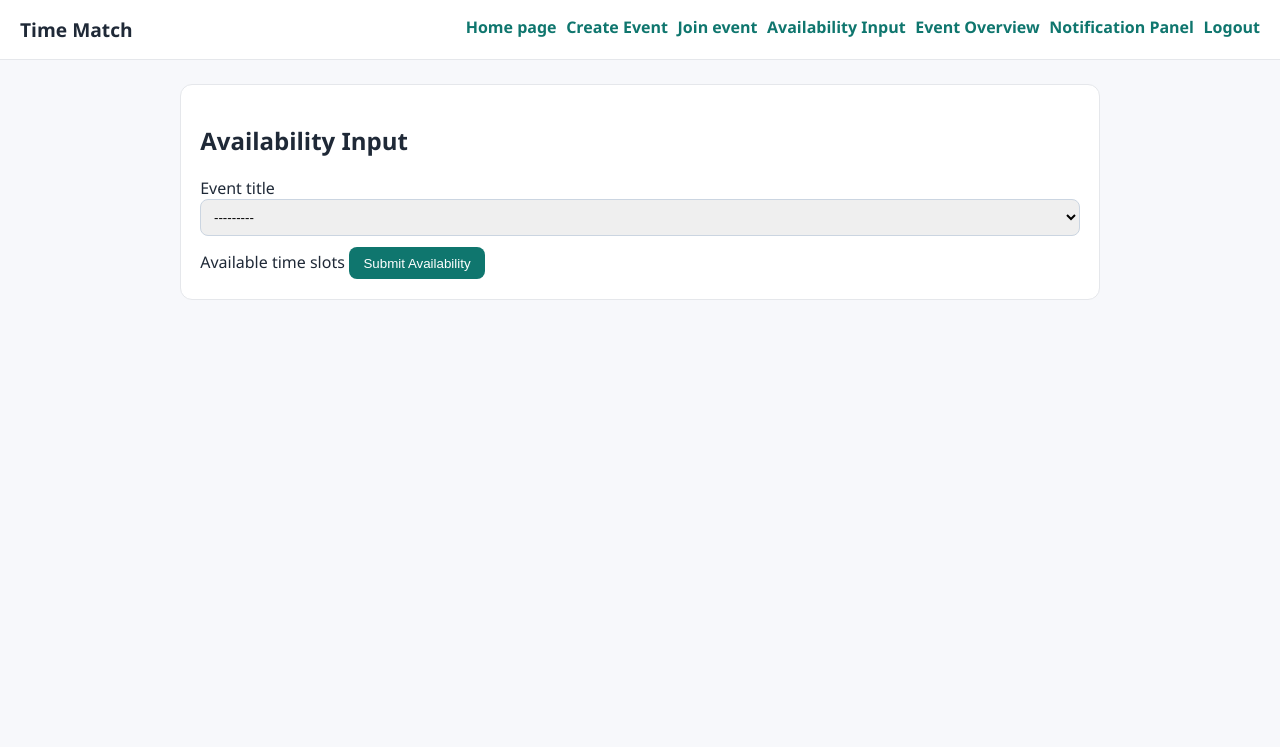
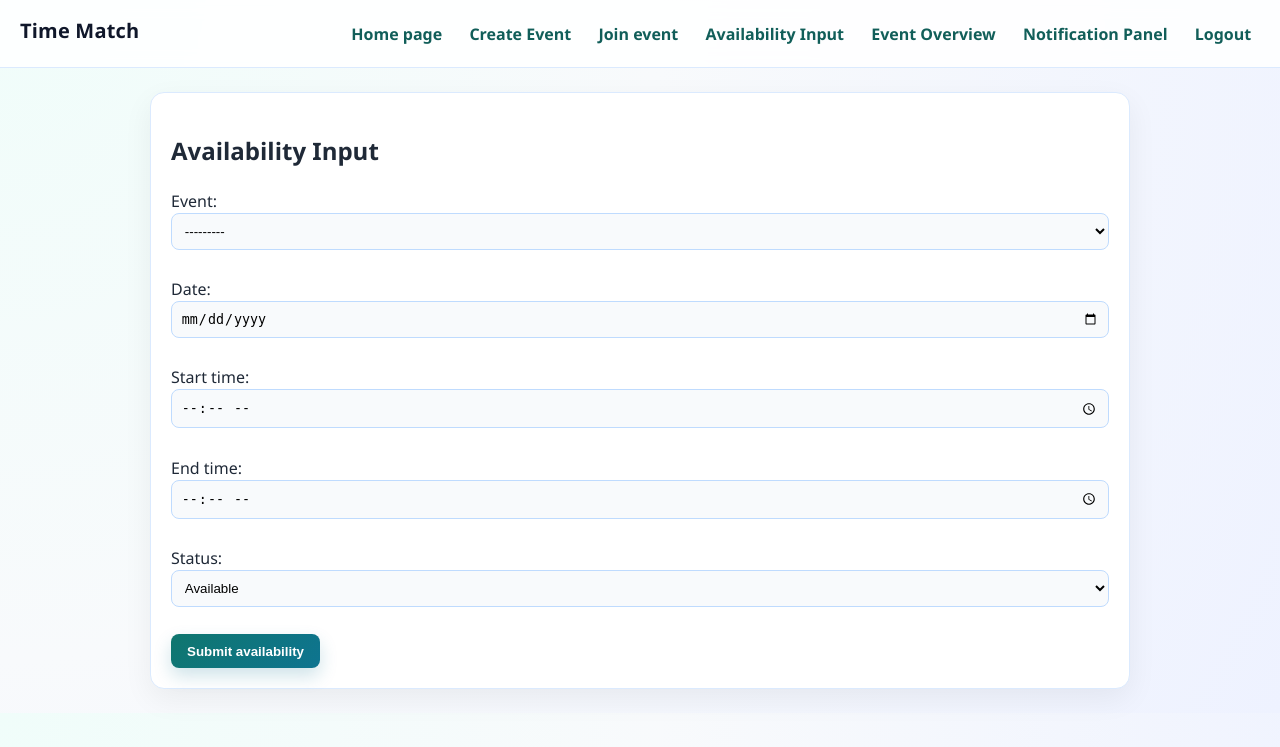
Before and after one commit to Michael-77cm/Time_Match_, a Django app: page /dashboard/availability-input/ in a window 1280 px wide. Shown: the top 747 px of the page. Run offline with Django 4.2, Linux system fonts and the light colour scheme; the visitor is signed in with stand-in values (Sample User, id 1); data that the repository does not hold is empty.

Commit message:
updated css and html files

```diff
--- a/static/css/style.css
+++ b/static/css/style.css
@@ -1,8 +1,9 @@
 body {
 margin: 0;
-font-family: Segoe UI, Arial, sans-serif;
-background: #f7f8fb;
+font-family: "Segoe UI", Arial, sans-serif;
+background: radial-gradient(circle at 0 0, #f0fdfa 0%, #f8fafc 45%, #eef2ff 100%);
 color: #1f2937;
+line-height: 1.5;
 }
 
 .header {
@@ -11,13 +12,19 @@ justify-content: space-between;
 gap: 1rem;
 flex-wrap: wrap;
 padding: 1rem 1.25rem;
-background: white;
-border-bottom: 1px solid #e5e7eb;
+background: rgba(255, 255, 255, 0.86);
+backdrop-filter: blur(8px);
+border-bottom: 1px solid #dbeafe;
+position: sticky;
+top: 0;
+z-index: 20;
 }
 
 .brand {
-font-size: 1.2rem;
-font-weight: 700;
+font-size: 1.25rem;
+font-weight: 800;
+letter-spacing: 0.01em;
+color: #0f172a;
 }
 
 .main-nav {
@@ -28,21 +35,30 @@ flex-wrap: wrap;
 
 .main-nav a {
 text-decoration: none;
-color: #0f766e;
+color: #115e59;
 font-weight: 600;
+padding: 0.35rem 0.55rem;
+border-radius: 8px;
+transition: background 0.15s ease;
+}
+
+.main-nav a:hover {
+background: #ecfeff;
 }
 
 .container {
-max-width: 920px;
+max-width: 980px;
 margin: 1.5rem auto;
 padding: 0 1rem;
 }
 
 .card {
-background: white;
-border: 1px solid #e5e7eb;
-border-radius: 12px;
-padding: 1.2rem;
+background: #ffffff;
+border: 1px solid #dbeafe;
+box-shadow: 0 10px 30px rgba(2, 6, 23, 0.06);
+border-radius: 14px;
+padding: 1.25rem;
+margin-bottom: 1rem;
 }
 
 .narrow {
@@ -55,37 +71,84 @@ margin: 0 auto;
 width: 100%;
 margin-bottom: 0.7rem;
 padding: 0.55rem;
-border: 1px solid #cbd5e1;
+border: 1px solid #bfdbfe;
 border-radius: 8px;
+background: #f8fafc;
+box-sizing: border-box;
+}
+
+.form textarea {
+width: 100%;
+margin-bottom: 0.7rem;
+padding: 0.55rem;
+border: 1px solid #bfdbfe;
+border-radius: 8px;
+background: #f8fafc;
+box-sizing: border-box;
+min-height: 96px;
 }
 
 .button {
 display: inline-block;
-background: #0f766e;
+background: linear-gradient(135deg, #0f766e 0%, #0e7490 100%);
 color: white;
 border: none;
 border-radius: 8px;
-padding: 0.55rem 0.9rem;
+padding: 0.6rem 1rem;
 text-decoration: none;
 cursor: pointer;
+font-weight: 600;
+box-shadow: 0 8px 18px rgba(14, 116, 144, 0.2);
+transition: transform 0.12s ease, box-shadow 0.12s ease;
+}
+
+.button:hover {
+transform: translateY(-1px);
+box-shadow: 0 10px 22px rgba(14, 116, 144, 0.24);
 }
 
 .button.secondary {
-background: transparent;
+background: #ffffff;
 color: #0f766e;
 border: 1px solid #0f766e;
+box-shadow: none;
 }
 
 .message {
-border-radius: 8px;
+border-radius: 10px;
 padding: 0.6rem;
 margin-bottom: 0.6rem;
+border: 1px solid transparent;
 }
 
 .message.success {
 background: #dcfce7;
+border-color: #86efac;
 }
 
 .message.error {
 background: #fee2e2;
+border-color: #fca5a5;
 }
+
+ul {
+padding-left: 1.2rem;
+}
+
+li {
+margin-bottom: 0.35rem;
+}
+
+@media (max-width: 700px) {
+	.header {
+		padding: 0.85rem 0.9rem;
+	}
+
+	.main-nav {
+		gap: 0.35rem;
+	}
+
+	.container {
+		margin-top: 1rem;
+	}
+}
--- a/timematch/scheduler/templates/availability_input.html
+++ /dev/null
@@ -1,5 +0,0 @@
-{% extends 'base.html' %}
-{% block content %}
-
-<section class="card"> <h1>Availability Input</h1> <form method="post" class="form"> {% csrf_token %} <label for="id_event">Event title</label> {{ form.event }}
-</section> {% endblock %} EOF
--- a/timematch/scheduler/templates/event_overview.html
+++ /dev/null
@@ -1,5 +0,0 @@
-{% extends 'base.html' %}
-{% block content %}
-
-<section class="card"> <h1>Event Overview</h1>
-</section> {% endblock %} EOF
--- a/timematch/scheduler/templates/scheduler/availability_input.html
+++ b/timematch/scheduler/templates/scheduler/availability_input.html
@@ -5,11 +5,8 @@
     <h1>Availability Input</h1>
     <form method="post" class="form">
         {% csrf_token %}
-        <label for="id_event">Event title</label>
-        {{ form.event }}
-        <label for="id_available_time_slots">Available time slots</label>
-        {{ form.available_time_slots }}
-        <button type="submit" class="button">Submit Availability</button>
+        {{ form.as_p }}
+        <button type="submit" class="button">Submit availability</button>
     </form>
 </section>
 {% endblock %}
```
Also changed, not shown: timematch/scheduler/templates/create_event.html (deleted, +0 -12 lines), timematch/scheduler/templates/home.html (deleted, +0 -14 lines), timematch/scheduler/templates/join_event.html (deleted, +0 -13 lines), timematch/scheduler/templates/notification_panel.html (deleted, +0 -16 lines), timematch/scheduler/templates/registration/login.html (+9 -1 lines), timematch/scheduler/templates/registration/signup.html (+9 -1 lines), timematch/scheduler/templates/scheduler/create_event.html (+12 -0 lines), timematch/scheduler/templates/scheduler/event_overview.html (+10 -5 lines).
